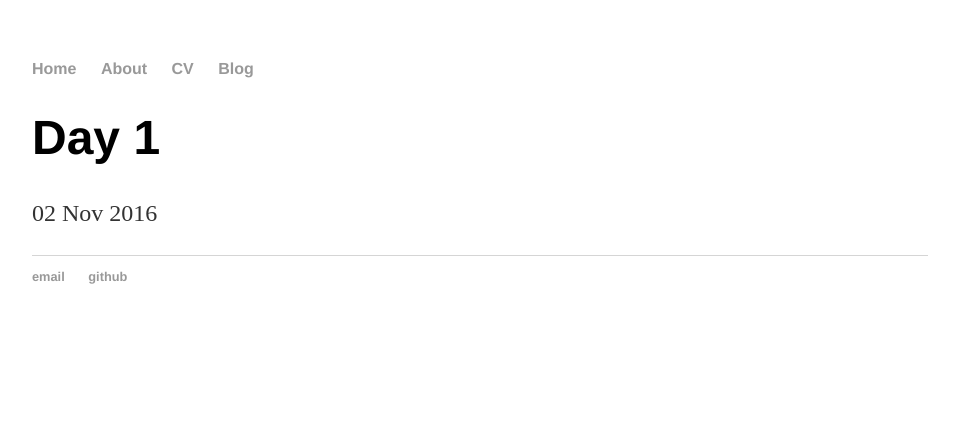
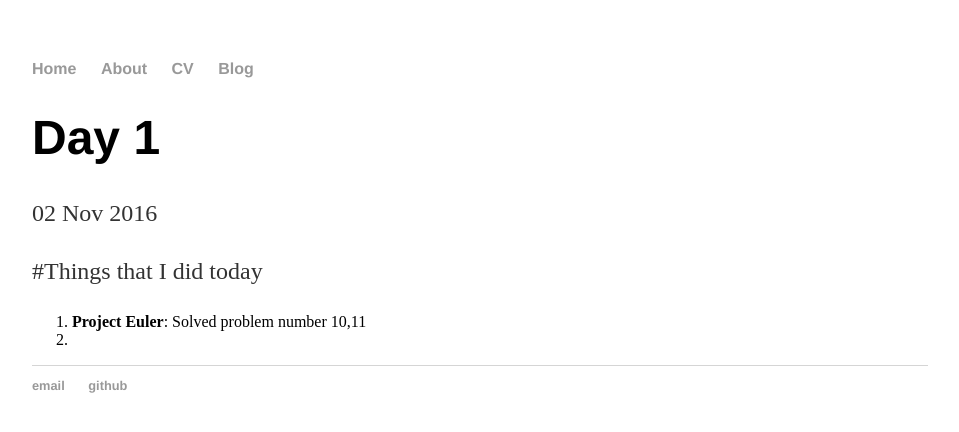
Before and after one commit to scitamehtam/scitamehtam.github.io, a Jekyll site: the page built from _posts/2016-11-02-Day-1.md, in a window 1280 px wide. Shown: the top 432 px of the page, without its empty margins (160-1119 px from the left). Built offline with Jekyll 4.4.1, drawn with Linux system fonts in a browser that asks for light colours.

Commit message:
Update 2016-11-02-Day-1.md

```diff
--- a/_posts/2016-11-02-Day-1.md
+++ b/_posts/2016-11-02-Day-1.md
@@ -3,3 +3,6 @@ layout: post
 title: "Day 1"
 date: 2016-11-02
 ---
+#Things that I did today
+1. **Project Euler**: Solved problem number 10,11
+2.
```
